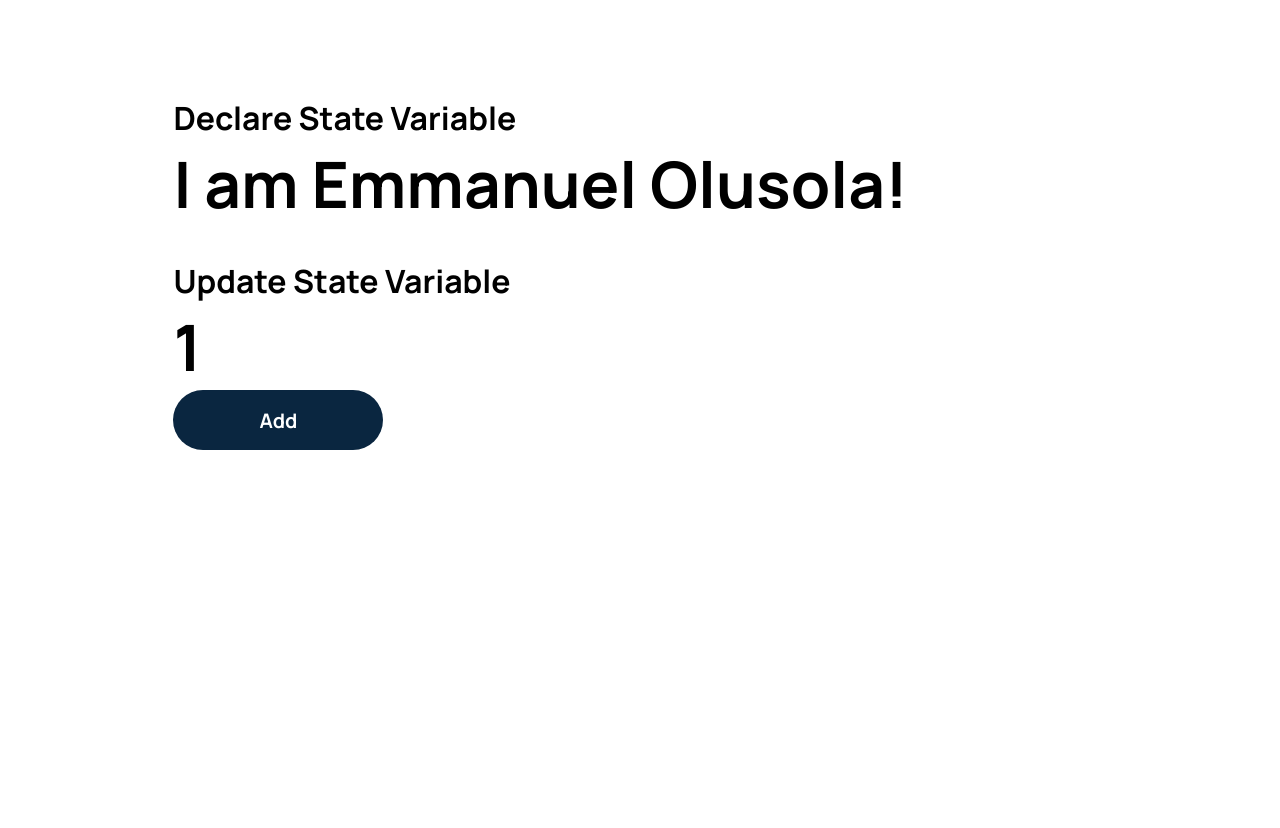
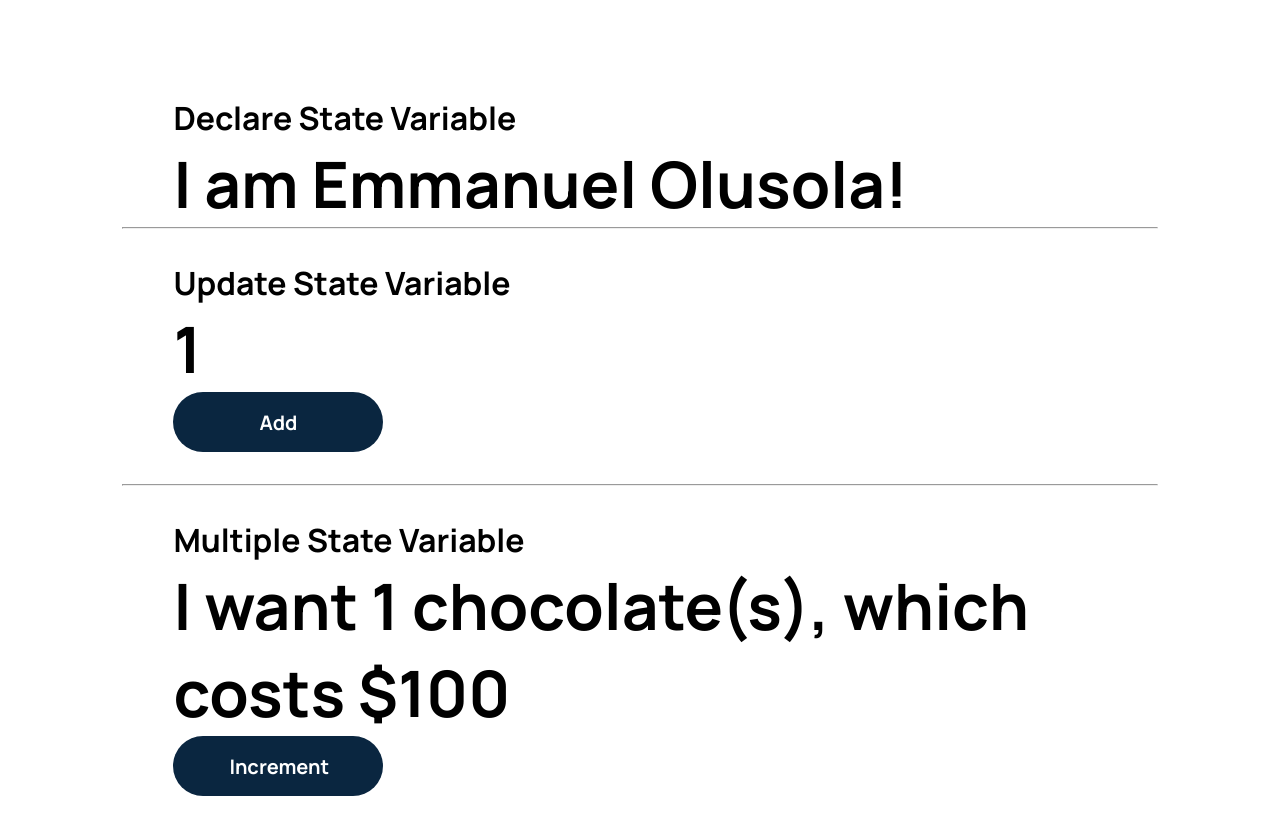
Before and after one commit to emmanuelolusola/learn-react-hooks, a React (Create React App) app: page / in a window 1280 px wide. Before the commit the page ends 800 px from the top, so only its background shows below. Built offline with nearby package versions, Linux system fonts and the light colour scheme.

Commit message:
part three

```diff
--- a/src/App.js
+++ b/src/App.js
@@ -1,14 +1,18 @@
 import React from "react";
 
 import "./App.css";
-import PartOne from "./components/one/PartOne";
-import PartTwo from "./components/two/PartTwo";
+import PartOne from "./components/1/PartOne";
+import PartTwo from "./components/2/PartTwo";
+import PartThree from "./components/3/PartThree";
 
 const App = () => {
   return (
     <div>
       <PartOne />
+      <hr />
       <PartTwo />
+      <hr />
+      <PartThree />
     </div>
   );
 };
--- a/src/components/two/partTwo.css
+++ b/src/components/2/partTwo.css
@@ -12,4 +12,5 @@
   font-size: 20px;
   font-weight: 700;
   gap: 8px;
+  margin-bottom: 2rem;
 }
--- /dev/null
+++ b/src/components/3/PartThree.js
@@ -0,0 +1,23 @@
+import React, { useState } from "react";
+
+const PartThree = () => {
+  const [quantity, setQuantity] = useState(1);
+  const [price, setPrice] = useState(100);
+  const handleClick = () => {
+    setQuantity(quantity + 1);
+    setPrice(price + 100);
+  };
+  return (
+    <div>
+      <h1>Multiple State Variable</h1>
+      <h3>
+        I want {quantity} chocolate(s), which costs ${price}
+      </h3>
+      <button onClick={handleClick} className="click-button">
+        Increment
+      </button>
+    </div>
+  );
+};
+
+export default PartThree;
```
Also changed, not shown: src/components/1/PartOne.js (renamed from src/components/one/PartOne.js), src/components/1/partOne.css (renamed from src/components/one/partOne.css), src/components/2/PartTwo.js (renamed from src/components/two/PartTwo.js), src/components/3/partThree.css (added).
